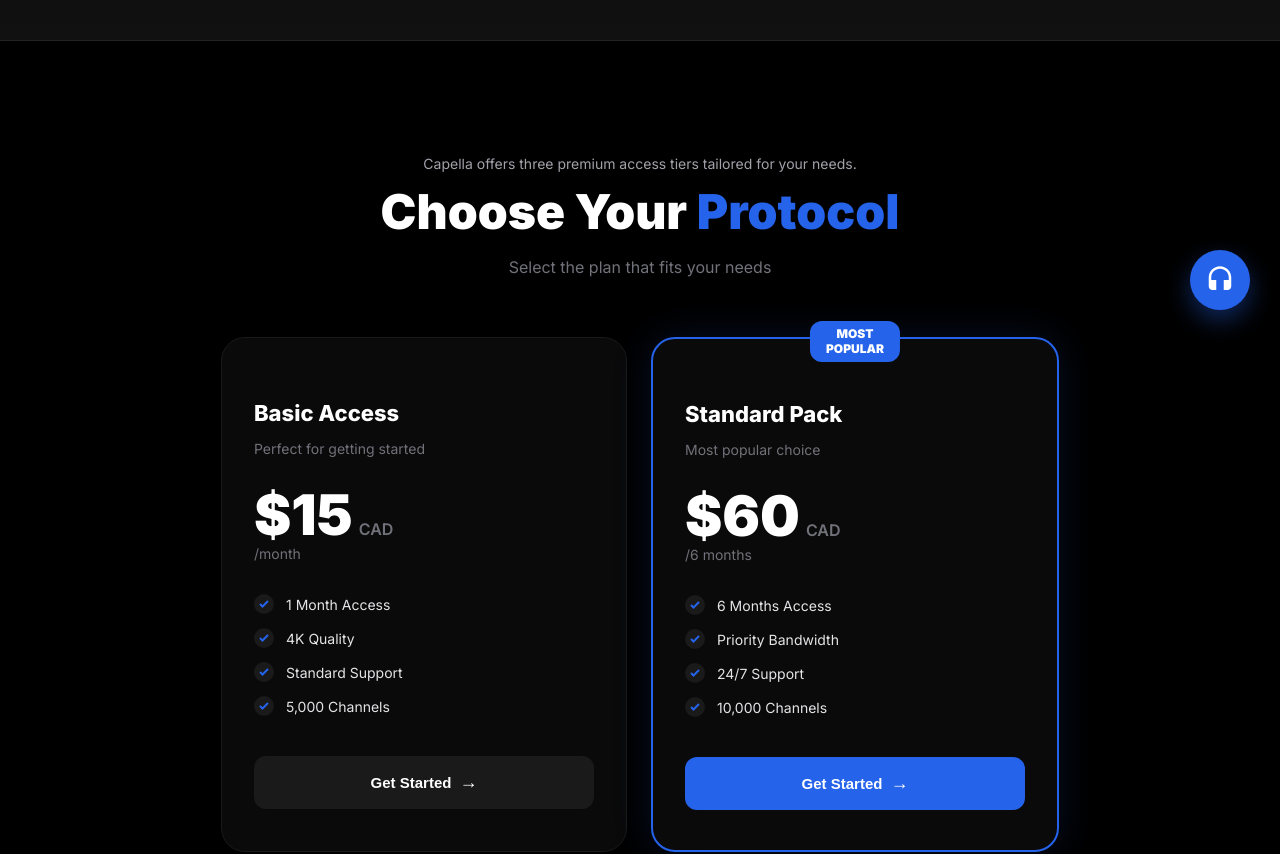
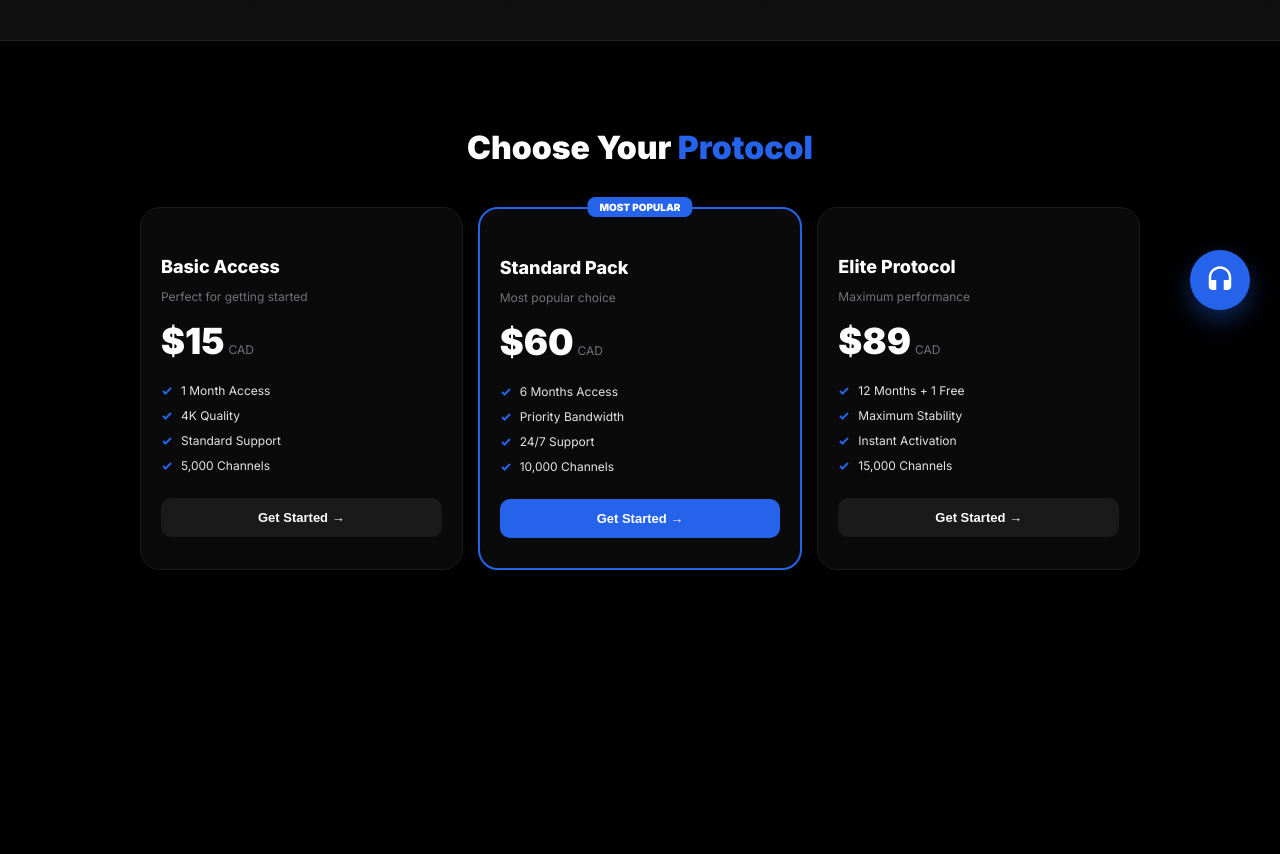
Before and after one commit to moh-tech244/capella-web, a React (Vite) app: page / in a window 1280 px wide. Shown: the part 460-1314 px from the top of the page. After the commit the page ends 1090 px from the top, so only its background shows below. Built offline with nearby package versions, Linux system fonts and the light colour scheme.

Commit message:
Update Pricing.tsx

```diff
--- a/src/components/Pricing.tsx
+++ b/src/components/Pricing.tsx
@@ -1,6 +1,5 @@
 import React from 'react';
 
-// Configuration des paliers pour une maintenance facile
 const PRICING_PLANS = [
   {
     title: "Basic Access",
@@ -30,81 +29,67 @@
 
 export default function Pricing() {
   return (
-    <section style={{ padding: '100px 20px', backgroundColor: '#000', color: '#fff', textAlign: 'center' }}>
-      {/* Header de la section */}
-      <div style={{ marginBottom: '60px' }}>
-        <p style={{ color: '#a1a1aa', fontSize: '14px', marginBottom: '10px' }}>Capella offers three premium access tiers tailored for your needs.</p>
-        <h2 style={{ fontSize: '48px', fontWeight: '900', margin: '0 0 10px 0' }}>
+    <section style={{ padding: '60px 10px', backgroundColor: '#000', color: '#fff', textAlign: 'center' }}>
+      <div style={{ marginBottom: '40px' }}>
+        <h2 style={{ fontSize: '32px', fontWeight: '900' }}>
           Choose Your <span style={{ color: '#2563eb' }}>Protocol</span>
         </h2>
-        <p style={{ color: '#71717a' }}>Select the plan that fits your needs</p>
       </div>
 
-      {/* Grille des cartes */}
+      {/* Conteneur resserré */}
       <div style={{
         display: 'flex',
         justifyContent: 'center',
-        gap: '24px',
-        flexWrap: 'wrap',
-        maxWidth: '1200px',
-        margin: '0 auto'
+        gap: '15px',
+        maxWidth: '1000px', // Largeur totale diminuée (au lieu de 1200px)
+        margin: '0 auto',
+        flexWrap: 'nowrap'
       }}>
         {PRICING_PLANS.map((plan, i) => (
           <div key={i} style={{
             backgroundColor: '#0a0a0a',
             border: plan.isPopular ? '2px solid #2563eb' : '1px solid #1a1a1a',
-            borderRadius: '24px',
-            padding: '40px 32px',
-            width: '340px',
+            borderRadius: '20px',
+            padding: '30px 20px', // Padding réduit pour gagner de la place
+            flex: '0 1 300px', // Largeur de base plus petite
             textAlign: 'left',
-            position: 'relative',
-            transition: 'transform 0.2s ease',
-            boxShadow: plan.isPopular ? '0 0 40px rgba(37, 99, 235, 0.15)' : 'none'
+            position: 'relative'
           }}>
-            {/* Badge "Most Popular" stylisé */}
             {plan.isPopular && (
               <div style={{
-                position: 'absolute', top: '-18px', left: '50%', transform: 'translateX(-50%)',
-                backgroundColor: '#2563eb', color: '#fff', padding: '6px 16px',
-                borderRadius: '12px', fontSize: '12px', fontWeight: '900', lineHeight: '1.2', textAlign: 'center'
+                position: 'absolute', top: '-12px', left: '50%', transform: 'translateX(-50%)',
+                backgroundColor: '#2563eb', color: '#fff', padding: '4px 12px',
+                borderRadius: '8px', fontSize: '10px', fontWeight: '900'
               }}>
-                MOST<br/>POPULAR
+                MOST POPULAR
               </div>
             )}
 
-            <h3 style={{ fontSize: '22px', fontWeight: '800', marginBottom: '8px' }}>{plan.title}</h3>
-            <p style={{ color: '#71717a', fontSize: '14px', marginBottom: '24px' }}>{plan.desc}</p>
+            <h3 style={{ fontSize: '18px', fontWeight: '800', marginBottom: '5px' }}>{plan.title}</h3>
+            <p style={{ color: '#71717a', fontSize: '12px', marginBottom: '15px' }}>{plan.desc}</p>
 
-            <div style={{ marginBottom: '32px' }}>
-              <div style={{ display: 'flex', alignItems: 'baseline', gap: '6px' }}>
-                <span style={{ fontSize: '56px', fontWeight: '900' }}>${plan.price}</span>
-                <span style={{ fontSize: '16px', color: '#71717a', fontWeight: '600' }}>CAD</span>
-              </div>
-              <p style={{ color: '#71717a', fontSize: '14px', marginTop: '-4px' }}>{plan.unit}</p>
+            <div style={{ display: 'flex', alignItems: 'baseline', gap: '4px', marginBottom: '20px' }}>
+              <span style={{ fontSize: '36px', fontWeight: '900' }}>${plan.price}</span>
+              <span style={{ fontSize: '12px', color: '#71717a' }}>CAD</span>
             </div>
 
-            {/* Liste des fonctionnalités avec icônes */}
-            <ul style={{ listStyle: 'none', padding: 0, margin: '0 0 40px 0' }}>
+            <ul style={{ listStyle: 'none', padding: 0, margin: '0 0 25px 0' }}>
               {plan.features.map((feat, idx) => (
-                <li key={idx} style={{ display: 'flex', alignItems: 'center', gap: '12px', marginBottom: '14px', color: '#e4e4e7', fontSize: '14px' }}>
-                  <div style={{ display: 'flex', backgroundColor: '#1a1a1a', borderRadius: '50%', padding: '4px' }}>
-                    <svg width="12" height="12" viewBox="0 0 24 24" fill="none" stroke="#2563eb" strokeWidth="4">
-                      <polyline points="20 6 9 17 4 12" />
-                    </svg>
-                  </div>
+                <li key={idx} style={{ display: 'flex', alignItems: 'center', gap: '8px', marginBottom: '10px', color: '#e4e4e7', fontSize: '12px' }}>
+                  <svg width="12" height="12" viewBox="0 0 24 24" fill="none" stroke="#2563eb" strokeWidth="4">
+                    <polyline points="20 6 9 17 4 12" />
+                  </svg>
                   {feat}
                 </li>
               ))}
             </ul>
 
-            {/* Bouton CTA */}
             <button style={{
-              width: '100%', padding: '16px', borderRadius: '12px', border: 'none',
+              width: '100%', padding: '12px', borderRadius: '10px', border: 'none',
               backgroundColor: plan.isPopular ? '#2563eb' : '#1a1a1a',
-              color: '#fff', fontWeight: '700', fontSize: '15px', cursor: 'pointer',
-              display: 'flex', alignItems: 'center', justifyContent: 'center', gap: '8px'
+              color: '#fff', fontWeight: '700', fontSize: '13px', cursor: 'pointer'
             }}>
-              Get Started <span style={{ fontSize: '18px' }}>→</span>
+              Get Started →
             </button>
           </div>
         ))}
```
